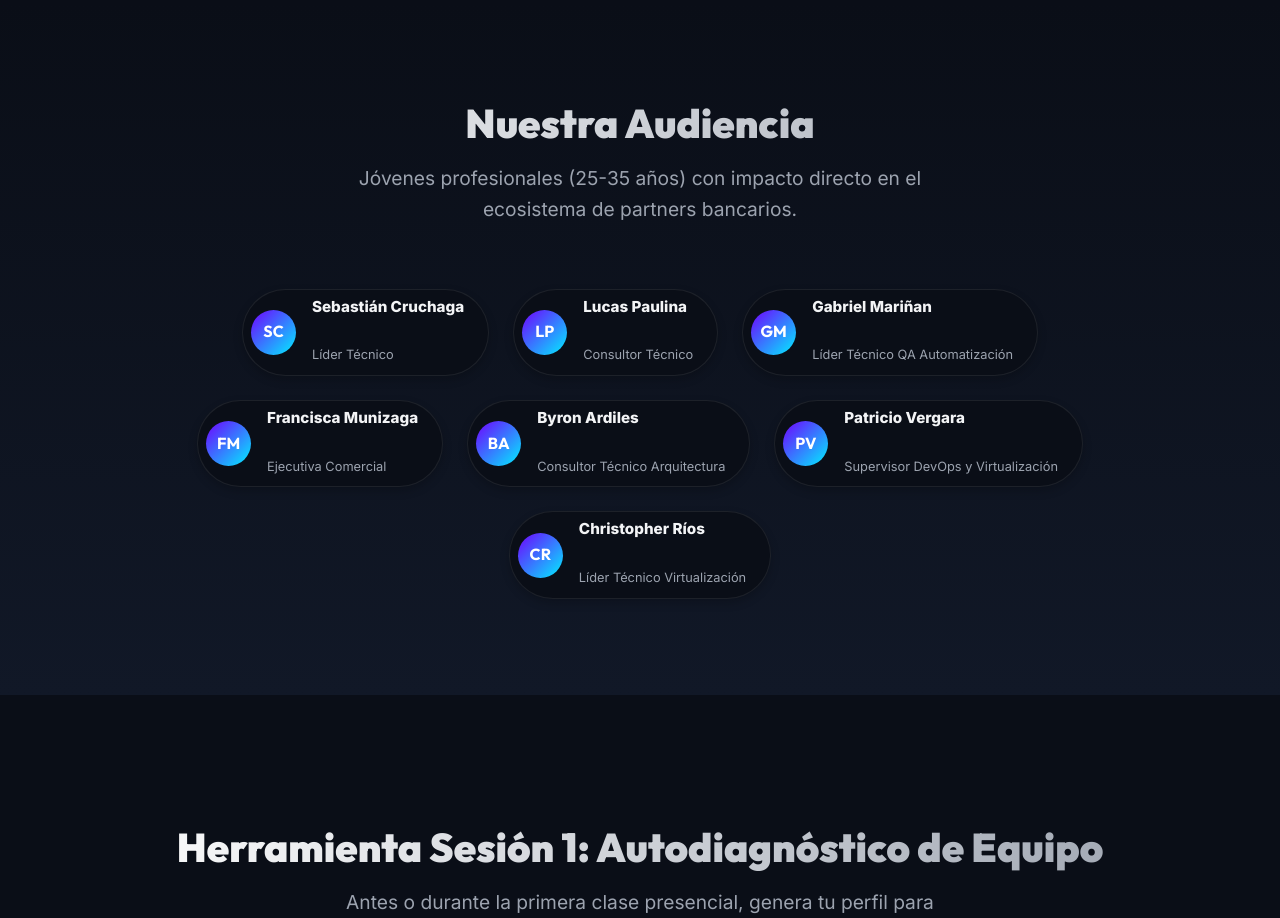
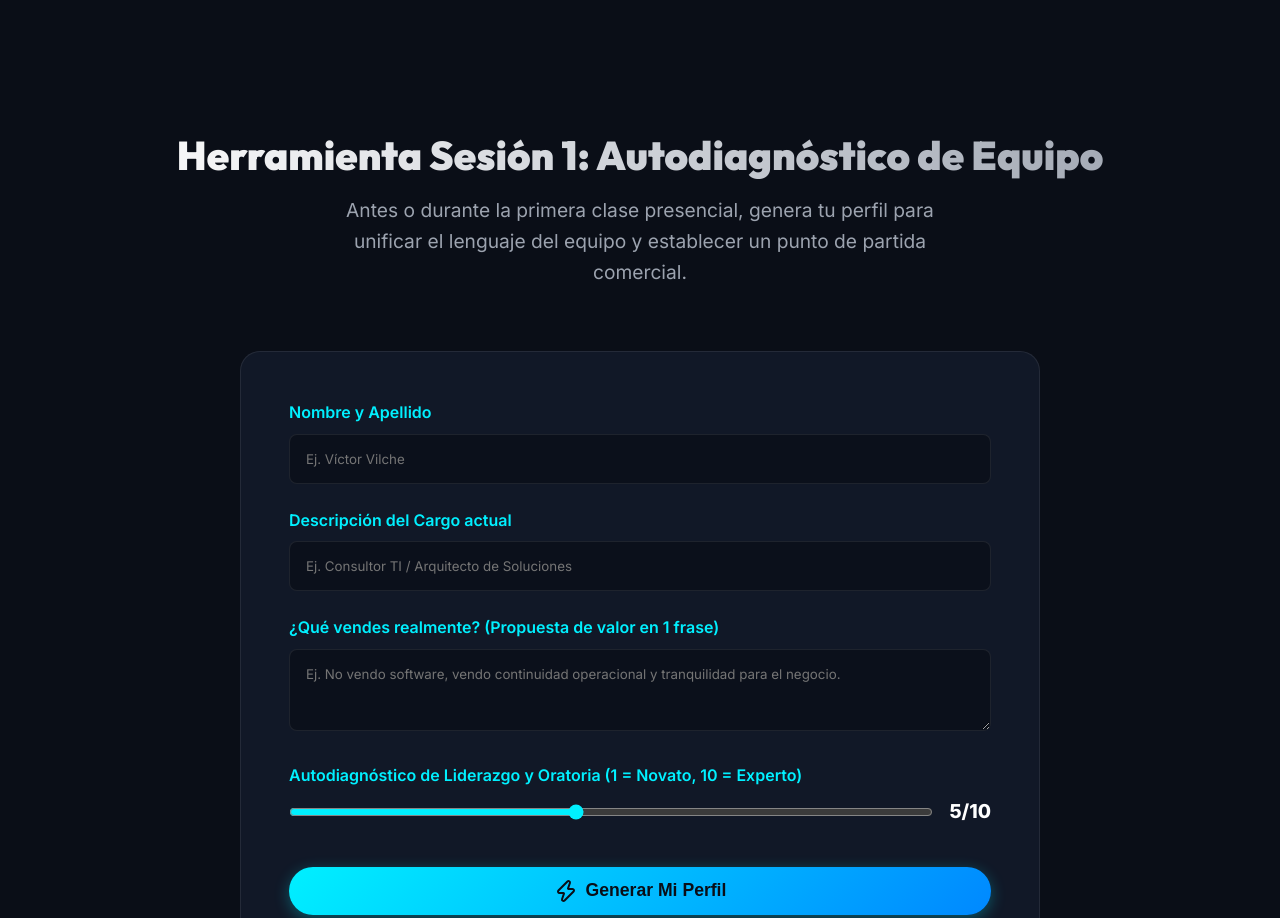
Before and after one commit to vvilche/claseliderazgotrech, a plain HTML site: page index.html in a window 1280 px wide. Shown: the part 1730-2648 px from the top of the page. Drawn offline with nearby package versions, Linux system fonts and the light colour scheme.

Commit message:
refactor: Remove Audiencia section and highlight Instructor LinkedIn

```diff
--- a/index.html
+++ b/index.html
@@ -19,7 +19,6 @@
             <div class="logo">Liderazgo<span>Tech</span></div>
             <ul class="nav-links">
                 <li><a href="#programa">Programa</a></li>
-                <li><a href="#audiencia">Audiencia</a></li>
                 <li><a href="#instructor">Instructor</a></li>
                 <li><a href="#programa" class="btn-primary">Ver Sesiones</a></li>
             </ul>
@@ -82,21 +81,6 @@
         </div>
     </section>
 
-    <section id="audiencia" class="audience-section">
-        <div class="section-header reveal">
-            <h2>Nuestra Audiencia</h2>
-            <p>Jóvenes profesionales (25-35 años) con impacto directo en el ecosistema de partners bancarios.</p>
-        </div>
-        <div class="audience-list reveal">
-            <div class="audience-item"><div class="avatar">SC</div><div><strong>Sebastián Cruchaga</strong><br><span>Líder Técnico</span></div></div>
-            <div class="audience-item"><div class="avatar">LP</div><div><strong>Lucas Paulina</strong><br><span>Consultor Técnico</span></div></div>
-            <div class="audience-item"><div class="avatar">GM</div><div><strong>Gabriel Mariñan</strong><br><span>Líder Técnico QA Automatización</span></div></div>
-            <div class="audience-item"><div class="avatar">FM</div><div><strong>Francisca Munizaga</strong><br><span>Ejecutiva Comercial</span></div></div>
-            <div class="audience-item"><div class="avatar">BA</div><div><strong>Byron Ardiles</strong><br><span>Consultor Técnico Arquitectura</span></div></div>
-            <div class="audience-item"><div class="avatar">PV</div><div><strong>Patricio Vergara</strong><br><span>Supervisor DevOps y Virtualización</span></div></div>
-            <div class="audience-item"><div class="avatar">CR</div><div><strong>Christopher Ríos</strong><br><span>Líder Técnico Virtualización</span></div></div>
-        </div>
-    </section>
 
     <!-- Herramienta Interactiva Sesión 1 -->
     <section class="interactive-tool section-container reveal" id="herramienta">
@@ -208,8 +192,8 @@
             </div>
             <div class="instructor-info">
                 <h2>Acerca del Instructor</h2>
-                <h3>Víctor Vilche</h3>
-                <p class="role">Ingeniero Civil Eléctrico | MBA en Innovación UAI | CEO en Conecta Ingeniería S.A.</p>
+                <h3><a href="https://www.linkedin.com/in/innovacion-producto-victor-vilche/" target="_blank" style="color: #fff; text-decoration: none; border-bottom: 2px solid var(--accent-primary); padding-bottom: 4px; transition: color 0.3s ease;" onmouseover="this.style.color='var(--accent-primary)'" onmouseout="this.style.color='#fff'">Víctor Vilche</a></h3>
+                <p class="role">Ingeniero Civil Eléctrico | MBA en Innovación UAI | CEO en Conecta Ingeniería S.A. | <a href="https://www.linkedin.com/in/innovacion-producto-victor-vilche/" target="_blank" style="color: var(--accent-secondary); text-decoration: underline;">LinkedIn</a></p>
                 <div class="bio">
                     <p>Con 13 años de experiencia en la industria TI, Víctor se ha desempeñado en venta consultiva en startups y corporaciones internacionales (ex-Sub Gerente de Desarrollo de Productos en Mapcity y Gerente de Innovación en Zecovery).</p>
                     <p>Tiene comprobadas habilidades en liderazgo, motivación de equipos y orquestación estratégica. Ha liderado la venta de SaaS en líneas transversales de Seguros, Utilities, Telcos, Banca y Retail.</p>
```
